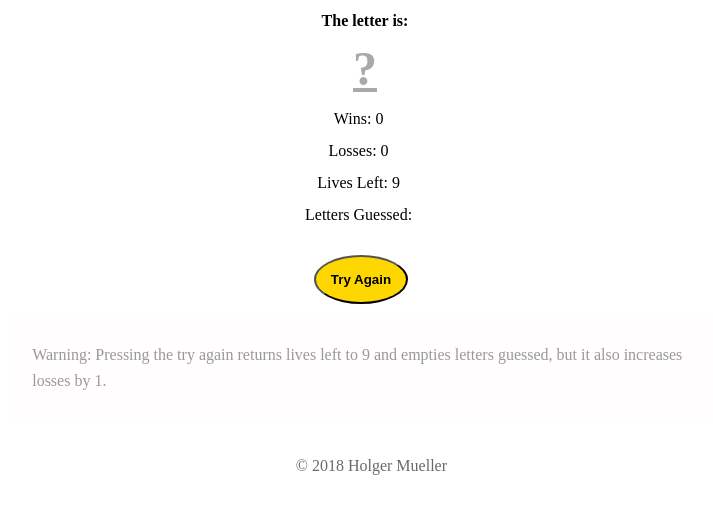
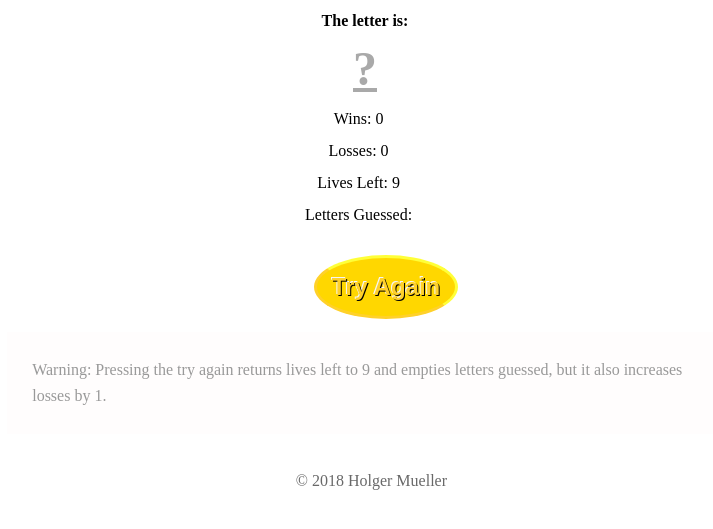
Before and after one commit to Holgermueller/PsychicGame, a plain HTML site: page index.html in a window 1280 px wide. Shown: the part 83-612 px from the top of the page, without its empty margins (275-988 px from the left). Drawn offline with Linux system fonts and the light colour scheme.

Commit message:
worked on button css

```diff
--- a/assets/styles.css
+++ b/assets/styles.css
@@ -32,9 +32,14 @@ body {
 .button {
     margin-left: 46%;
     border-radius: 50%;
+    border: solid;
+    border-color: #ffff38 #ffff38 #ffd12a #ffd12a;
     padding: 15px;
     background-color: #ffd700;
     font-weight: bolder;
+    text-shadow: 1px 1px black, -1px -1px whitesmoke;
+    color: #ffd12a;
+    font-size: 1.5em;
 }
 
 .warning {
```
